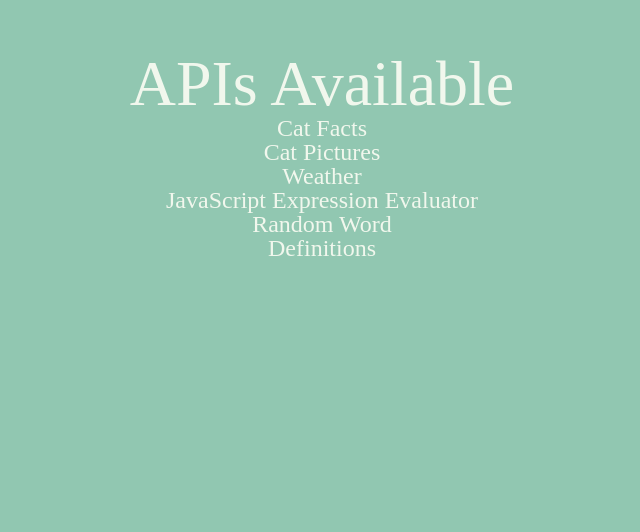
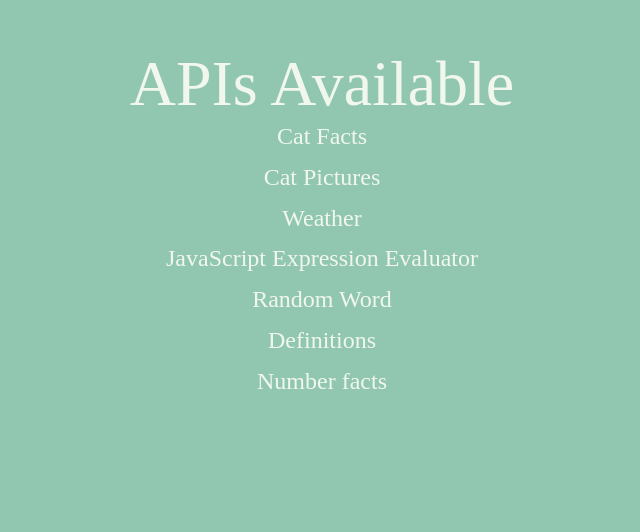
Before and after one commit to bintay/hacklahoma-2019, a website: page apyou/public/list.html in a window 1280 px wide. Shown: the part 268-800 px from the top of the page, without its empty margins (318-958 px from the left). Drawn offline with Linux system fonts and the light colour scheme.

Commit message:
format and list

```diff
--- a/apyou/public/css/main.css
+++ b/apyou/public/css/main.css
@@ -72,6 +72,7 @@ h1 {
 
 p {
    font-size: 1.5em;
+   line-height: 1.7em;
    text-align: center;
 }
 
--- a/apyou/public/list.html
+++ b/apyou/public/list.html
@@ -15,6 +15,7 @@
       <p>JavaScript Expression Evaluator</p>
       <p>Random Word</p>
       <p>Definitions</p>
+      <p>Number facts</p>
    </div>
 </header>
 <section>
```
